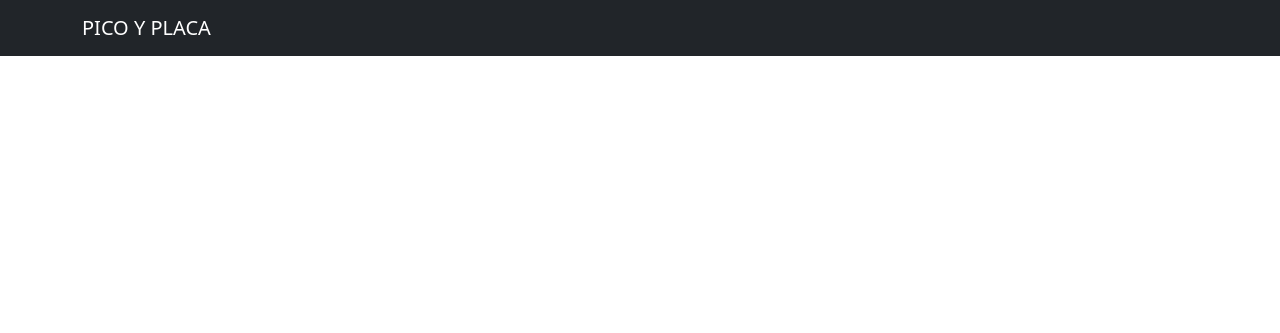
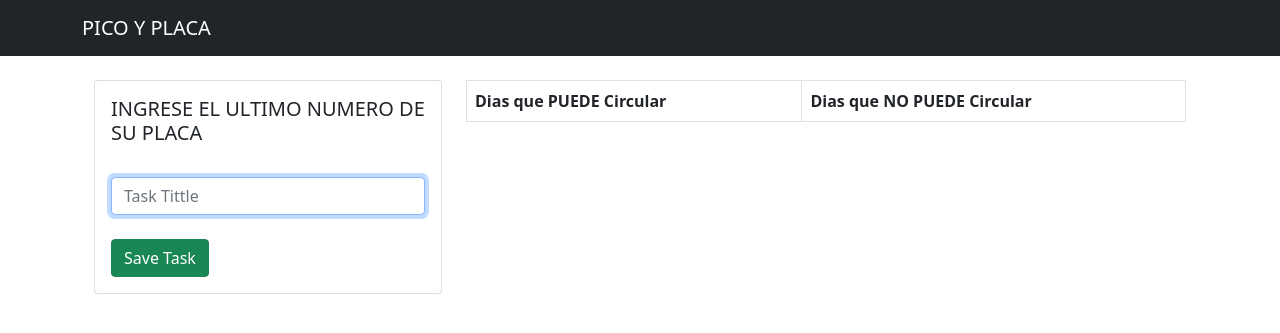
Before and after one commit to VILATUNA/EVALUACION, a PHP site: page / in a window 1280 px wide. Shown: the top 333 px of the page. Run offline with PHP 8.4, Linux system fonts and the light colour scheme; lists and menus that the app fills with data are empty.

Commit message:
Label, Botones y Tablas
se ingreso  los label para la placa  y el botón para ejecutar la consulta de si puede circular o no y la tabla donde se mostraran los resultados

```diff
--- a/index.php
+++ b/index.php
@@ -1,7 +1,34 @@
 <?php include("servicios.php")?>
 <?php include("includes/header.php") ?>
 
-<div class="container p-4">
-</div>
+<main class="container p-4">
+    <div class="row">
+        <div class="col-md-4">
+            <div class="card card-body">
+                <form action="">
+                    <div class="form-group">
+                        <h5>INGRESE EL ULTIMO NUMERO DE SU PLACA</h5>
+                        <br>
+                        <input type="text" name="title" class="form-control" placeholder="Task Tittle" autofocus>
+                        <br>
+                    </div>
+                    <input type="submit" class="btn btn-success btn-block" value="Save Task" name="save_task">
+                        <br>
+                </form>
+            </div>
+        </div>
+        <div class="col-md-8">
+            <table class="table table-bordered">
+                <thead>
+                    <tr>
+                        <th>Dias que PUEDE Circular</th>
+                        <th>Dias que NO PUEDE Circular</th>
+                    </tr>
+                </thead>
+
+            </table>
+        </div>
+    </div>
+</main>
 
 <?php include("includes/footer.php") ?>
```
